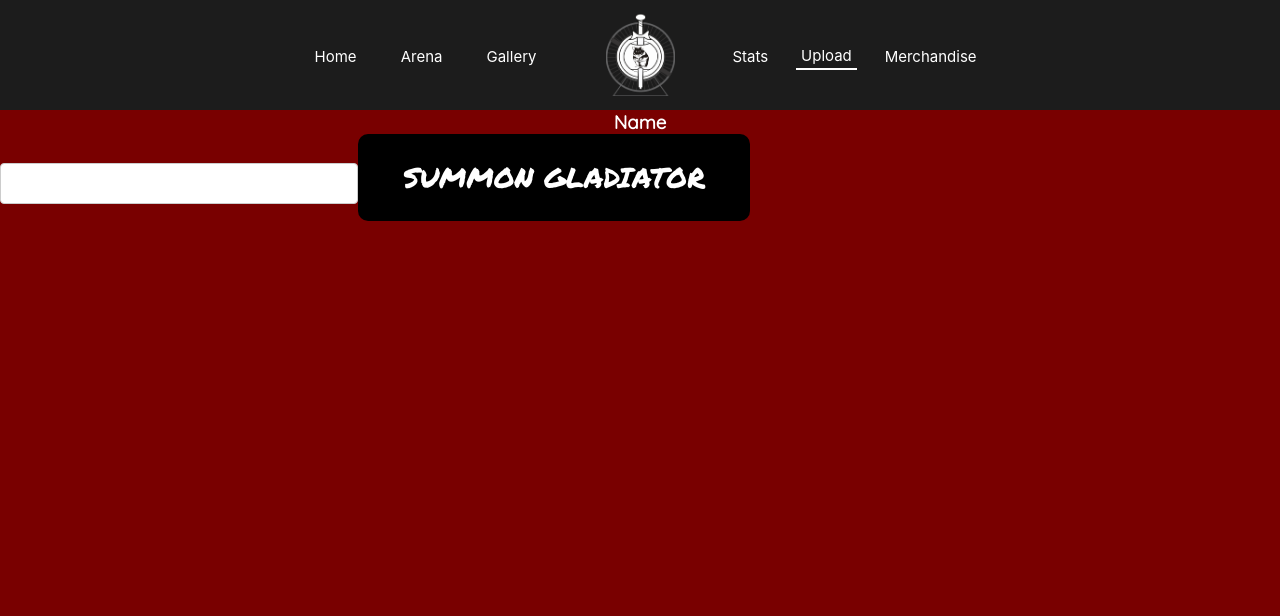
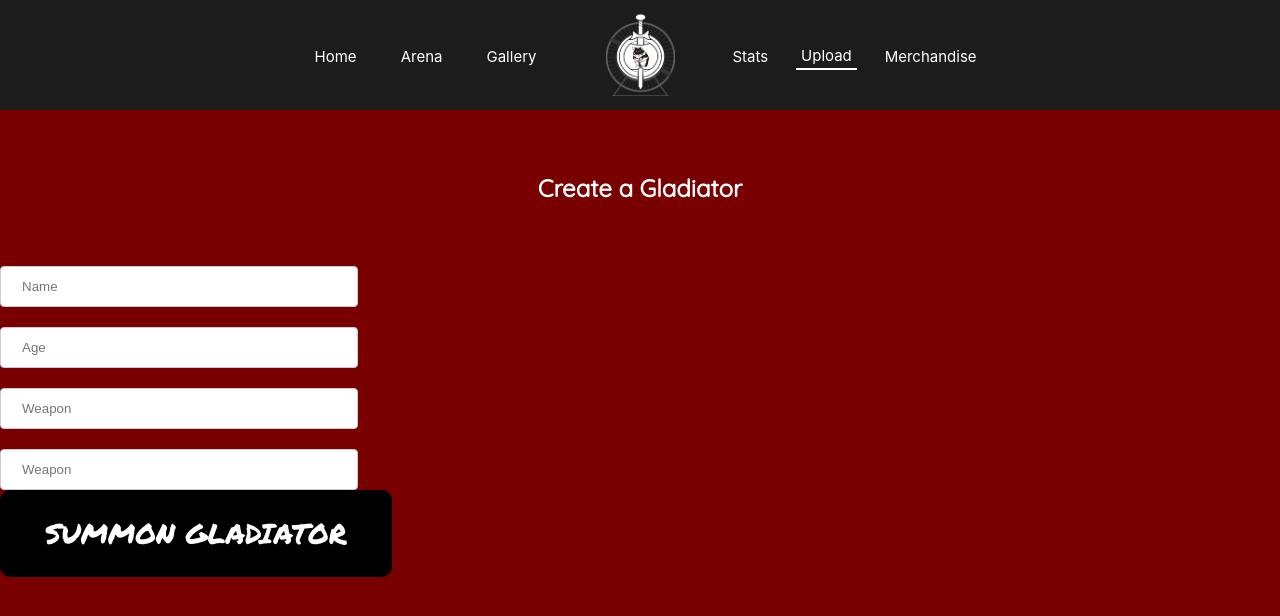
Before and after one commit to Kanzaki404/Hamstwer-Wars-Error-Coders, a React (Create React App) app: page /upload in a window 1280 px wide. Shown: the top 616 px of the page. Built offline with nearby package versions, Linux system fonts and the light colour scheme; a web font is replaced by a local one.

Commit message:
somewhat halfway done with upload

```diff
--- a/src/Pages/Upload.jsx
+++ b/src/Pages/Upload.jsx
@@ -14,9 +14,12 @@ const UploadPageStyle = styled.div `
         justify-content: center;
 
     }
-    h3 {
+    h2 {
         font-family: 'Quicksand', sans-serif;
-        margin: auto
+        margin: auto;
+        text-align: center;
+        padding: 63px;
+
 
     }
     .summon-button {
@@ -34,6 +37,10 @@ const UploadPageStyle = styled.div `
         outline: none;
     }
 
+    .content {
+
+    }
+
 `;
 
 const UploadInput = styled.input`
@@ -47,8 +54,8 @@ const UploadInput = styled.input`
 
     UploadInput[type="text"]:focus,
     :focus {
-      box-shadow: 0 0 5px rgba(81, 203, 238, 1);
-      border: 1px solid rgba(81, 203, 238, 1);
+      box-shadow: 0 0 5px rgba(189, 54 , 54, 1);
+      border: 1px solid rgba(189, 54 , 54, 1);
     }
 
 `;
@@ -56,18 +63,37 @@ const UploadInput = styled.input`
 
 export default function Upload() {
     return (
+
         <UploadPageStyle>
 
-        <div className ="content">
+        <div className ="Content">
+                <h2>Create a Gladiator</h2>
 
-            <h3>Name</h3>
-        </div>
+                <div className ="name-input">
+                  <UploadInput id="name" type ="text" placeholder ="Name"></UploadInput>
+                  <label htmlFor="name"></label>
+                </div>
+                <br></br>
 
-        <div className =""></div>
-
-                <UploadInput></UploadInput>
+                <div className="age-input">
+                  <UploadInput id="mani" type ="text" placeholder ="Age"></UploadInput>
+                  <label htmlFor="mani"></label>
+                </div>
+                <br></br>
 
 
+                <div className ="weapon-input">
+                  <UploadInput id="weapon" type ="text" placeholder ="Weapon"></UploadInput>
+                  <label htmlFor="weapon"></label>
+                </div>
+                <br></br>
+
+                <div className ="love-input">
+                  <UploadInput id="love" type ="text" placeholder ="Weapon"></UploadInput>
+                  <label htmlFor="love"></label>
+                </div>
+
+        </div>
         <button className ="summon-button">SUMMON GLADIATOR</button>
 
         </UploadPageStyle>
```
